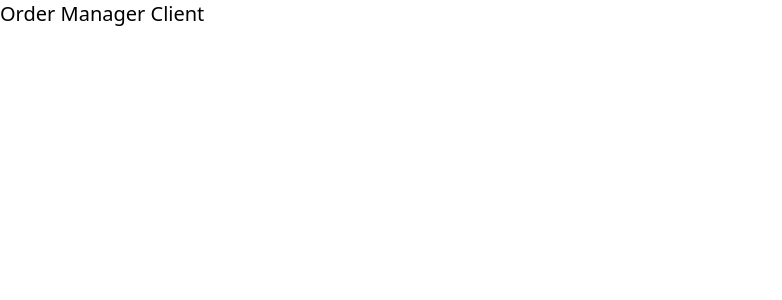
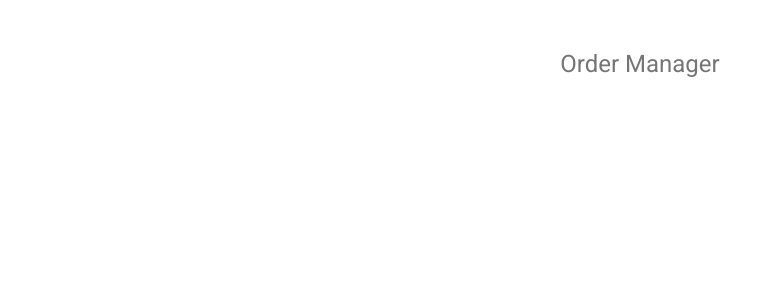
Before and after one commit to marciomarquessouza/order-manager, a React (Create React App) app in the folder client/: page / in a window 1280 px wide. Shown: the top 300 px of the page, without its empty margins (0-782 px from the left). Built offline with nearby package versions, Linux system fonts and the light colour scheme.

Commit message:
chore: material-ui setup

```diff
--- a/client/package.json
+++ b/client/package.json
@@ -4,6 +4,8 @@
   "private": true,
   "dependencies": {
     "@craco/craco": "^6.1.1",
+    "@material-ui/core": "^4.11.3",
+    "@material-ui/icons": "^4.11.2",
     "@testing-library/jest-dom": "^5.11.4",
     "@testing-library/react": "^11.1.0",
     "@testing-library/user-event": "^12.1.10",
--- a/client/public/index.html
+++ b/client/public/index.html
@@ -3,7 +3,18 @@
   <head>
     <meta charset="utf-8" />
     <link rel="icon" href="%PUBLIC_URL%/favicon.ico" />
-    <meta name="viewport" content="width=device-width, initial-scale=1" />
+    <link
+      rel="stylesheet"
+      href="https://fonts.googleapis.com/css?family=Roboto:300,400,500,700&display=swap"
+    />
+    <link
+      rel="stylesheet"
+      href="https://fonts.googleapis.com/icon?family=Material+Icons"
+    />
+    <meta
+      name="viewport"
+      content="minimum-scale=1, initial-scale=1, width=device-width"
+    />
     <meta name="theme-color" content="#000000" />
     <meta
       name="description"
--- a/client/src/App.tsx
+++ b/client/src/App.tsx
@@ -1,8 +1,13 @@
 import React from "react";
+import Typography from "@material-ui/core/Typography";
 
 function App() {
   return (
-    <main className="text-xl font-medium text-black">Order Manager Client</main>
+    <main className="m-12">
+      <Typography variant="h5" color="textSecondary" align="center">
+        Order Manager
+      </Typography>
+    </main>
   );
 }
 
```
Also changed, not shown: 1 other file (tests, documents, lock files or other folders).
